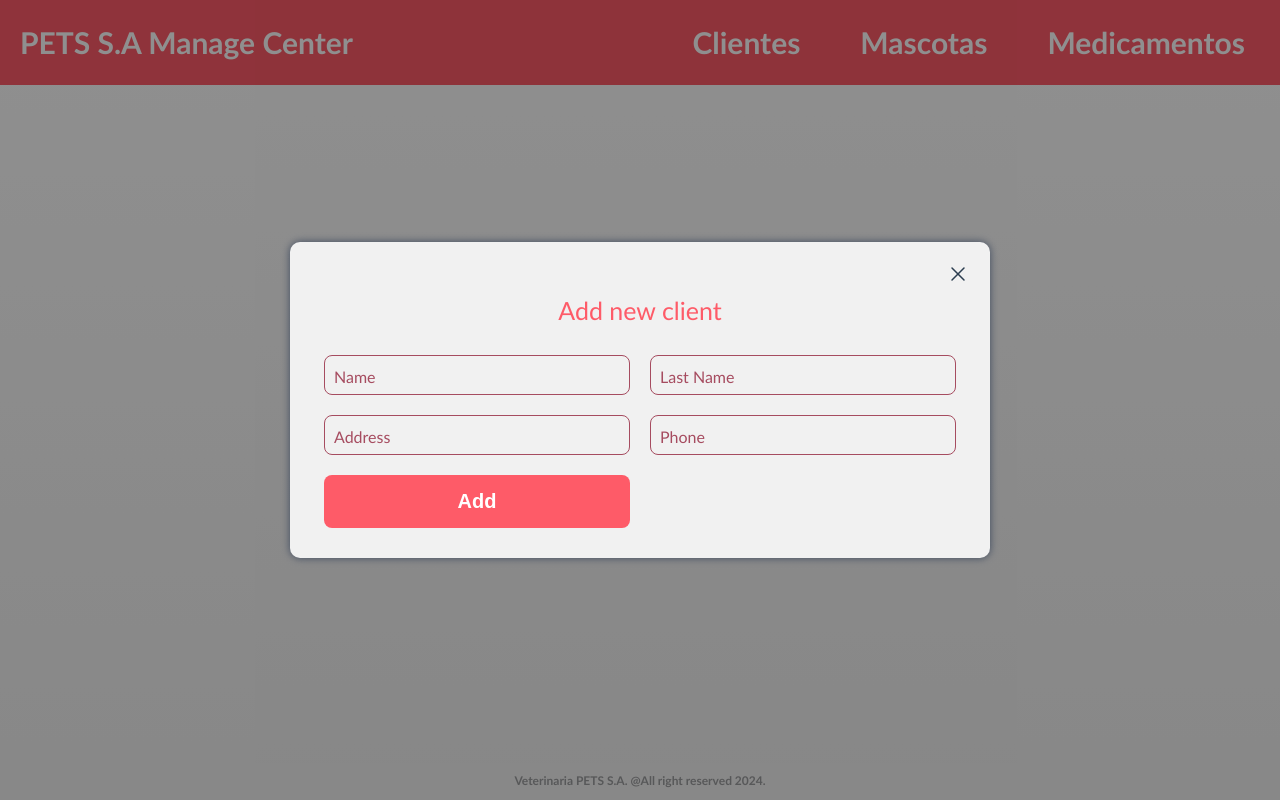
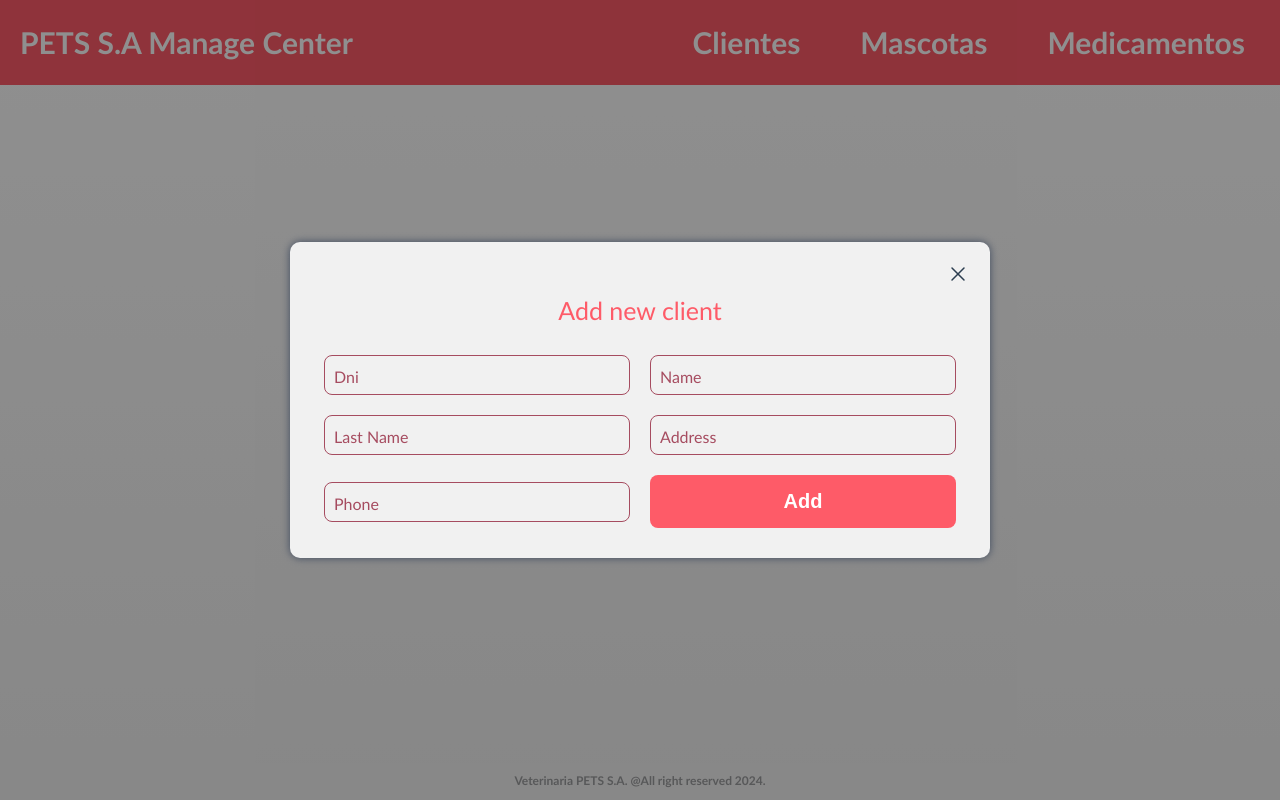
Before and after one commit to J-David09/Veterinaria, an Angular app in the folder frontend-application/: page /clientes in a window 1280 px wide. Both pictures are taken after a click on the button "Add New". Built offline with nearby package versions, Linux system fonts and the light colour scheme.

Commit message:
Se agrega dni al formulario

```diff
--- a/frontend-application/src/app/content/clientes/clientes.component.html
+++ b/frontend-application/src/app/content/clientes/clientes.component.html
@@ -84,6 +84,10 @@
         <fieldset class="fieldset">
             <legend class="fieldset__legend">Add new client</legend>
             <div class="fieldset__inputs">
+                <div class="inputbox">
+                    <input type="text" required="required" name="id" class="inputbox__field">
+                    <span class="inputbox__placeholder">Dni</span>
+                </div>
                 <div class="inputbox">
                     <input type="text" required="required" name="username" class="inputbox__field">
                     <span class="inputbox__placeholder">Name</span>
@@ -202,6 +206,10 @@
             <legend class="fieldset__legend">Edit <!-- nombre --> info</legend>
             <div class="fieldset__inputs">
                 <div class="inputbox">
+                    <input type="text" required="required" name="id" class="inputbox__field">
+                    <span class="inputbox__placeholder">Dni</span>
+                </div>
+                <div class="inputbox">
                     <input type="text" required="required" name="username" class="inputbox__field">
                     <span class="inputbox__placeholder">Name</span>
                 </div>
```
